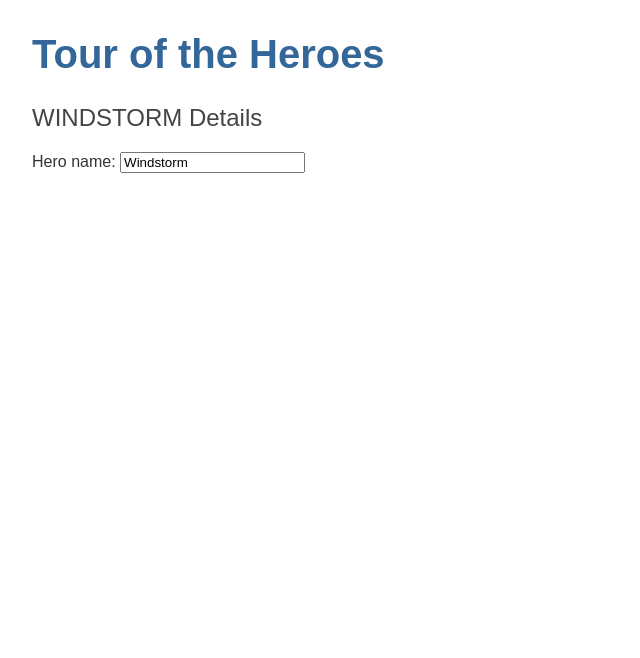
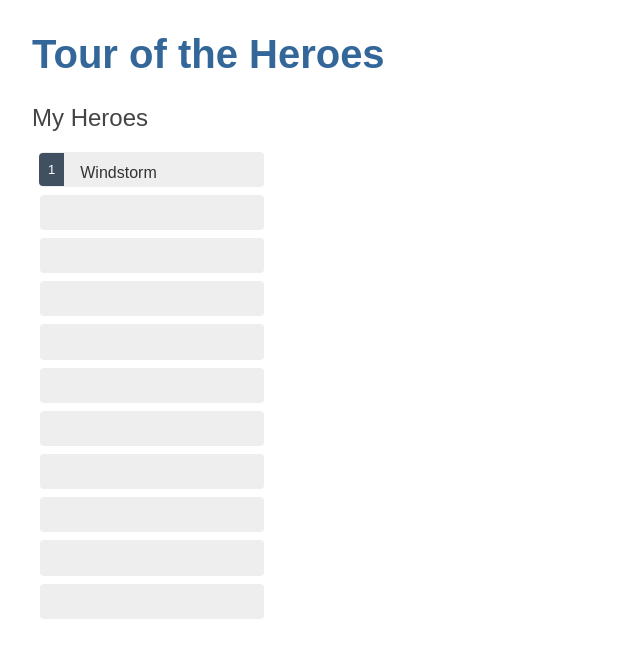
Before and after one commit to safdarlp/Tour-of-the-heroes, an Angular app: page / in a window 1280 px wide. Shown: the top 658 px of the page, without its empty margins (0-640 px from the left). Built offline with nearby package versions, Linux system fonts and the light colour scheme.

Commit message:
Add a click event binding

```diff
--- a/src/app/heroes/heroes.component.css
+++ b/src/app/heroes/heroes.component.css
@@ -0,0 +1,52 @@
+/* HeroesComponent's private CSS styles */
+.heroes {
+    margin: 0 0 2em 0;
+    list-style-type: none;
+    padding: 0;
+    width: 15em;
+  }
+  .heroes li {
+    cursor: pointer;
+    position: relative;
+    left: 0;
+    background-color: #EEE;
+    margin: .5em;
+    padding: .3em 0;
+    height: 1.6em;
+    border-radius: 4px;
+  }
+  .heroes li:hover {
+    color: #2c3a41;
+    background-color: #e6e6e6;
+    left: .1em;
+  }
+  .heroes li.selected {
+    background-color: black;
+    color: white;
+  }
+  .heroes li.selected:hover {
+    background-color: #505050;
+    color: white;
+  }
+  .heroes li.selected:active {
+    background-color: black;
+    color: white;
+  }
+  .heroes .badge {
+    display: inline-block;
+    font-size: small;
+    color: white;
+    padding: 0.8em 0.7em 0 0.7em;
+    background-color:#405061;
+    line-height: 1em;
+    position: relative;
+    left: -1px;
+    top: -4px;
+    height: 1.8em;
+    margin-right: .8em;
+    border-radius: 4px 0 0 4px;
+  }
+
+  input {
+    padding: .5rem;
+  }
--- a/src/app/heroes/heroes.component.html
+++ b/src/app/heroes/heroes.component.html
@@ -1,5 +1,7 @@
-<h2>{{hero.name | uppercase}} Details</h2>
-<div>
-    <label for="name">Hero name: </label>
-    <input id="name" [(ngModel)]="hero.name" placeholder="name">
-  </div>
+<h2>My Heroes</h2>
+<ul class="heroes">
+  <li>
+    <span class="badge">{{hero.id}}</span> {{hero.name}}
+  </li>
+  <li *ngFor="let hero of heroes" (click)="onSelect(hero)">
+</ul>
--- a/src/app/heroes/heroes.component.ts
+++ b/src/app/heroes/heroes.component.ts
@@ -13,6 +13,8 @@
     name: 'Windstorm'
   };
 
+  heroes = HEROES;
+
   constructor() { }
 
   ngOnInit() {
```
